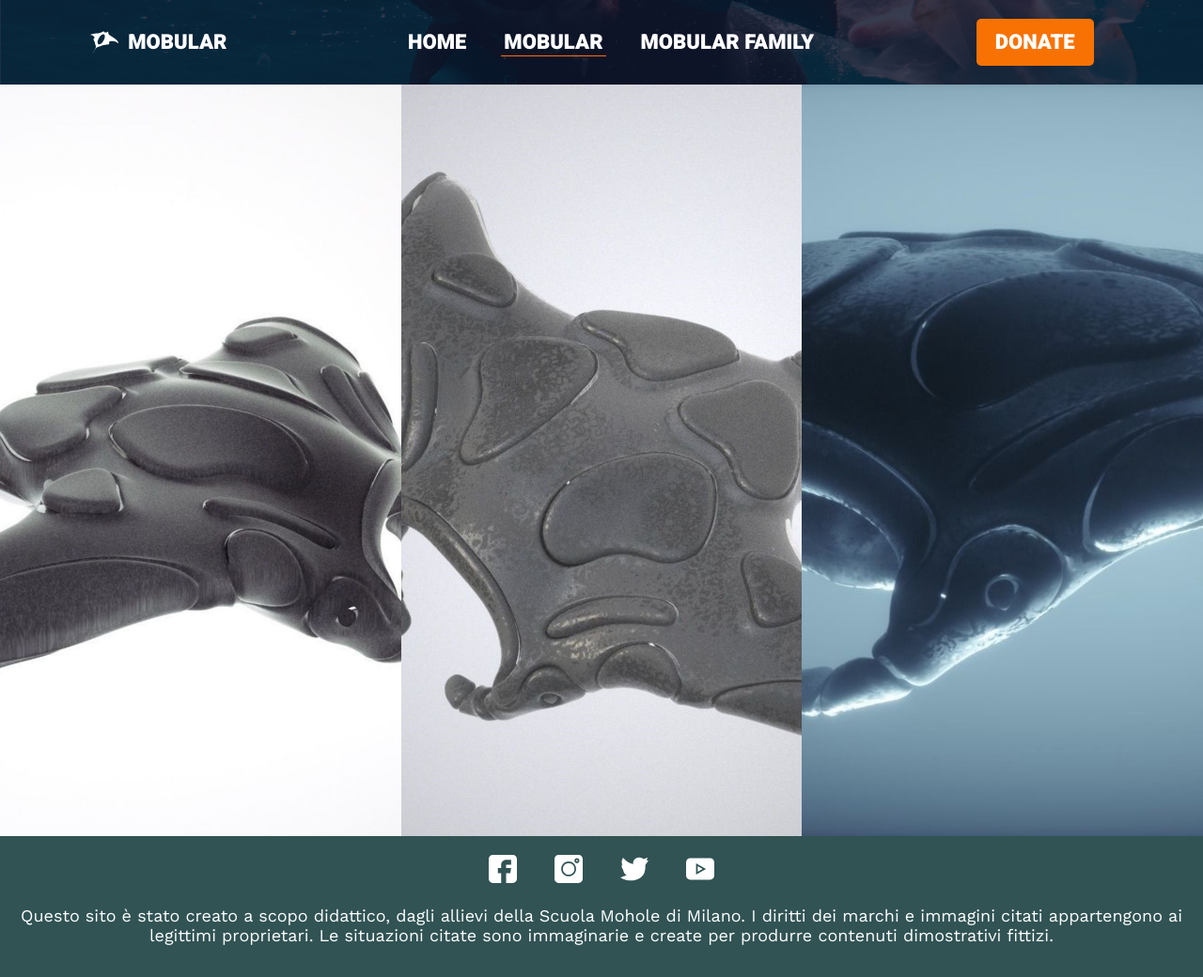
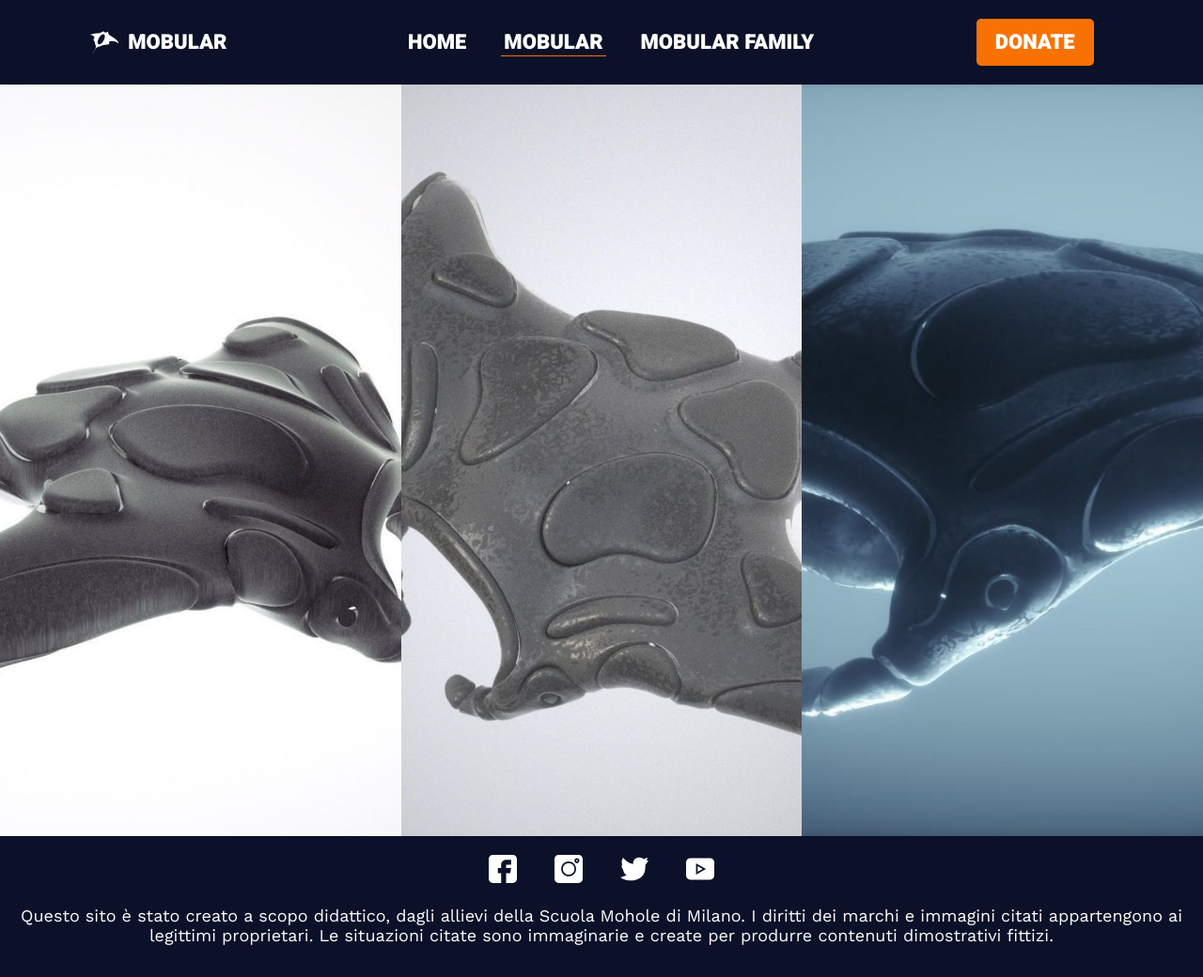
Before and after one commit to LucaArgentieri/Mobular, a plain HTML site: page Mobular/mobular.html in a window 1280 px wide. Shown: the whole page at 94% size. Drawn offline with nearby package versions, Linux system fonts and the light colour scheme.

Commit message:
header flat color

```diff
--- a/Mobular/style.css
+++ b/Mobular/style.css
@@ -28,10 +28,7 @@ header{
     display: flex;
     justify-content: space-around;
     flex-wrap: wrap;
-    background-image: url(img/cover.jpg);
-    background-position: center;
-    background-repeat: no-repeat;
-    background-size: cover;
+    background-color: #0a1128;
     min-height: 35px;
     height: auto;
     display: flex;
@@ -47,6 +44,10 @@ a:hover{
 .header_home{
     height: 100vh;
     align-items: baseline;
+    background-image: url(img/cover.jpg);
+    background-position: center;
+    background-repeat: no-repeat;
+    background-size: cover;
 }
 .contenuto {
     display: flex;
@@ -240,7 +241,7 @@ form.newsletter .campomail {
     color: black;
 }
 footer {
-    background-color:#315354;
+    background-color: #0a1128;
     color: white;
     text-align: center;
     height: 150px;
```
